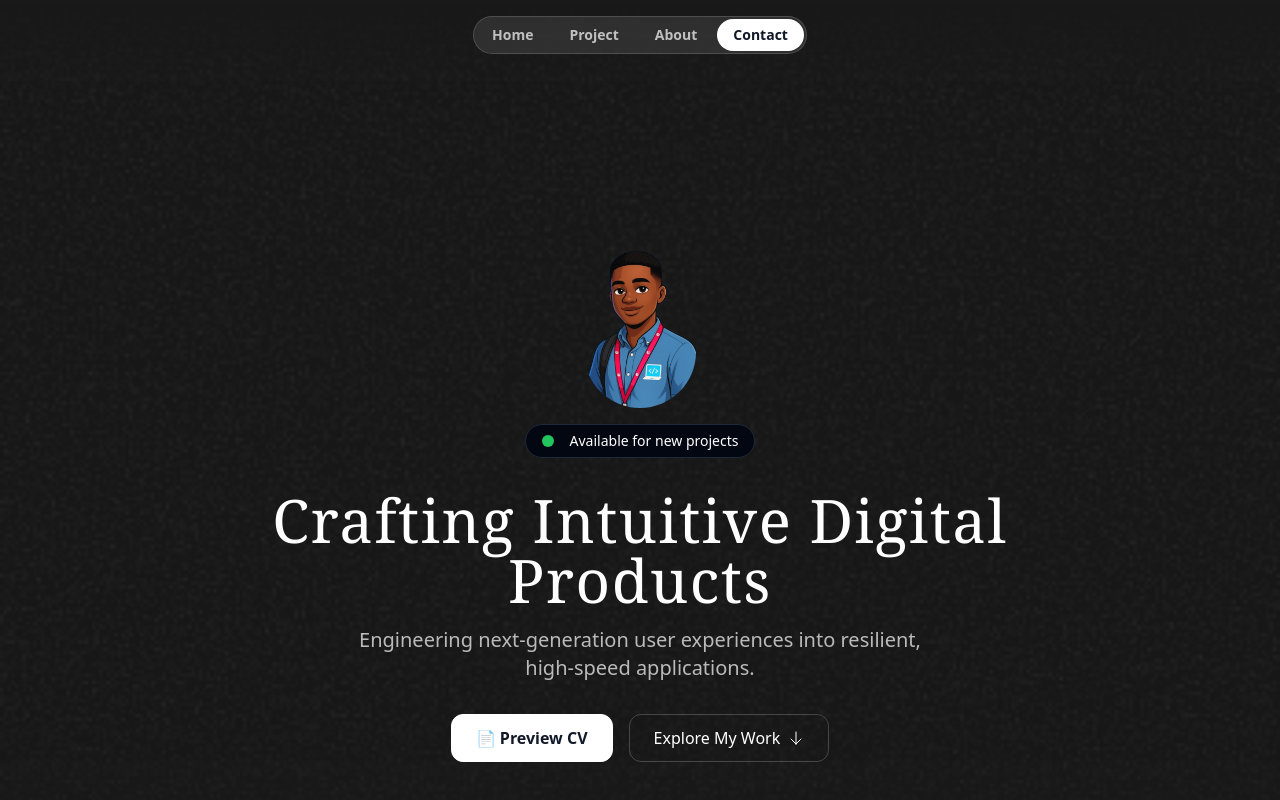
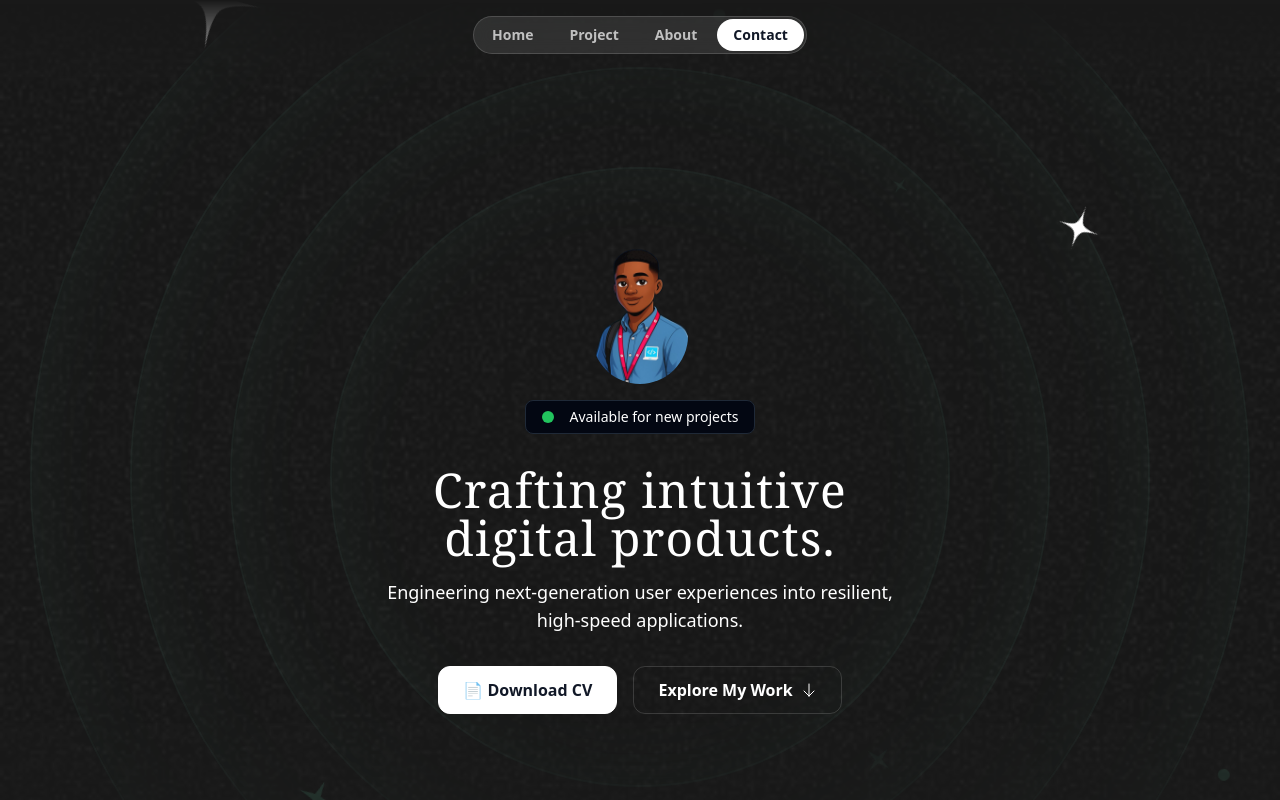
Before and after one commit to faruk-olawale/my-portfolio, a Next.js app: page / in a window 1280 px wide. Shown: the top 800 px of the page. Built offline with nearby package versions, Linux system fonts and the light colour scheme; a web font is replaced by a local one.

Commit message:
initial message

```diff
--- a/src/sections/Hero.tsx
+++ b/src/sections/Hero.tsx
@@ -2,67 +2,109 @@
 import Image from "next/image";
 import memojiImage from "@/assets/images/my-image.png";
 import grainImage from "@/assets/images/grain.jpg";
-import ArrowDownIcon from "@/assets/icons/arrow-down.svg";
+import ArrowDown from "@/assets/icons/arrow-down.svg";
+import StarIcon from "@/assets/icons/star.svg";
+import { HeroOrbit } from "@/components/HeroOrbit";
+import SparkleIcon from "@/assets/icons/sparkle.svg";
 
 export const HeroSection = () => {
   return (
-    <section className="relative py-32 md:py-48 lg:py-60 overflow-x-clip">
-      {/* ================= BACKGROUND ================= */}
+    <div className="py-32 md:py-48 lg:py-60 relative z-0 overflow-x-clip">
+
+      {/* ================= BACKGROUND + ORBITS ================= */}
       <div className="absolute inset-0 pointer-events-none [mask-image:linear-gradient(to_bottom,transparent,black_10%,black_70%,transparent)]">
         {/* Grain Background */}
         <div
           className="absolute inset-0 -z-30 opacity-5 pointer-events-none"
           style={{ backgroundImage: `url(${grainImage.src})`, backgroundSize: "cover" }}
         />
+
+        {/* Hero Items */}
+        <div className="size-[620px] hero-item pointer-events-none"></div>
+        <div className="size-[820px] hero-item pointer-events-none"></div>
+        <div className="size-[1020px] hero-item pointer-events-none"></div>
+        <div className="size-[1220px] hero-item pointer-events-none"></div>
+
+        {/* Hero Orbits */}
+        <HeroOrbit size={430} rotation={79} shouldOrbit orbitDuration="30s" shouldspin spinDuration="6s">
+          <SparkleIcon className="size-8 text-emerald-300/5 pointer-events-none" />
+        </HeroOrbit>
+        <HeroOrbit size={440} rotation={-14} shouldOrbit orbitDuration="32s" shouldspin spinDuration="6s">
+          <SparkleIcon className="size-5 text-emerald-300/5 pointer-events-none" />
+        </HeroOrbit>
+        <HeroOrbit size={520} rotation={-41} shouldOrbit orbitDuration="34s" shouldspin spinDuration="6s">
+          <div className="size-3 rounded-full bg-emerald-300/15 pointer-events-none" />
+        </HeroOrbit>
+        <HeroOrbit size={530} rotation={178} shouldOrbit orbitDuration="36s" shouldspin spinDuration="6s">
+          <SparkleIcon className="size-10 text-emerald-300/20 pointer-events-none" />
+        </HeroOrbit>
+        <HeroOrbit size={550} rotation={98} shouldOrbit orbitDuration="38s" shouldspin spinDuration="6s">
+          <StarIcon className="size-8 text-white pointer-events-none" />
+        </HeroOrbit>
+        <HeroOrbit size={590} rotation={20} shouldOrbit orbitDuration="40s" shouldspin spinDuration="6s">
+          <StarIcon className="size-12 text-white pointer-events-none" />
+        </HeroOrbit>
+        <HeroOrbit size={650} rotation={-51} shouldOrbit orbitDuration="42s" shouldspin spinDuration="6s">
+          <div className="size-2 rounded-full bg-emerald-300/15 pointer-events-none" />
+        </HeroOrbit>
+        <HeroOrbit size={710} rotation={144} shouldOrbit orbitDuration="44s" shouldspin spinDuration="6s">
+          <SparkleIcon className="size-14 text-emerald-300/20 pointer-events-none" />
+        </HeroOrbit>
+        <HeroOrbit size={720} rotation={85} shouldOrbit orbitDuration="46s" shouldspin spinDuration="6s">
+          <div className="size-3 rounded-full bg-emerald-300/15 pointer-events-none" />
+        </HeroOrbit>
+        <HeroOrbit size={800} rotation={-72} shouldOrbit orbitDuration="48s" shouldspin spinDuration="6s">
+          <StarIcon className="size-28 text-white pointer-events-none" />
+        </HeroOrbit>
       </div>
 
       {/* ================= MAIN CONTENT ================= */}
       <div className="container max-w-5xl mx-auto px-4 relative z-10 flex flex-col items-center text-center">
+
         {/* Memoji */}
-        <Image src={memojiImage} className="w-24 md:w-28 rounded-full" alt="my picture" />
+        <Image src={memojiImage} className="w-20 sm:w-24 md:w-24 rounded-full" alt="my picture" />
 
         {/* Availability Badge */}
-        <div className="mt-4 inline-flex items-center gap-4 bg-gray-950 border border-gray-800 px-4 py-1.5 rounded-full">
+        <div className="bg-gray-950 border border-gray-800 px-4 py-1.5 inline-flex items-center gap-4 rounded-lg mt-4">
           <div className="relative">
-            <div className="bg-green-500 w-3 h-3 rounded-full animate-ping absolute inset-0" />
-            <div className="bg-green-500 w-3 h-3 rounded-full relative" />
+            <div className="bg-green-500 w-3 h-3 rounded-full animate-ping absolute inset-0"></div>
+            <div className="bg-green-500 w-3 h-3 rounded-full relative"></div>
           </div>
-          <span className="text-sm font-medium">Available for new projects</span>
+          <div className="text-sm font-medium">Available for new projects</div>
         </div>
 
-        {/* Heading */}
-        <h1 className="mt-8 font-serif text-4xl md:text-5xl lg:text-6xl tracking-wide">
-          Crafting Intuitive Digital Products
-        </h1>
-
-        <p className="mt-4 max-w-xl text-white/70 text-lg md:text-xl">
-          Engineering next-generation user experiences into resilient, high-speed applications.
-        </p>
+        {/* Heading & Subtext */}
+        <div className="max-w-lg mx-auto mt-8">
+          <h1 className="font-serif text-3xl md:text-5xl text-center tracking-wide">
+            Crafting intuitive digital products.
+          </h1>
+          <p className="mt-4 text-center text-white/68 md:text-lg">
+            Engineering next-generation user experiences into resilient, high-speed applications.
+          </p>
+        </div>
 
         {/* CTA Buttons */}
-        <div className="mt-8 flex flex-col sm:flex-row gap-4 justify-center">
-          {/* Preview CV */}
+        <div className="flex flex-col md:flex-row justify-center items-center mt-8 gap-4">
+
+          {/* Download CV */}
           <a
             href="/cv.pdf"
-            target="_blank"
-            rel="noopener noreferrer"
-            className="inline-flex items-center gap-2 px-6 py-3 h-12 rounded-xl bg-white text-gray-900 font-semibold border border-white hover:bg-gray-100 transition"
+            download
+            className="inline-flex items-center gap-2 border border-white bg-white text-gray-900 h-12 px-6 rounded-xl relative z-20"
           >
-            📄 Preview CV
+            <span className="font-semibold">📄 Download CV</span>
           </a>
 
-          {/* Explore Work */}
+          {/* Explore My Work */}
           <a
             href="#project"
-            className="inline-flex items-center gap-2 px-6 py-3 h-12 rounded-xl border border-white/20 text-white hover:bg-white/10 transition"
+            className="inline-flex items-center gap-2 border border-white/15 px-6 h-12 rounded-xl relative z-20"
           >
-            <span className="inline-flex items-center gap-2">
-              Explore My Work
-              <ArrowDownIcon className="w-4 h-4" />
-            </span>
+            <span className="font-semibold">Explore My Work</span>
+            <ArrowDown className="size-4" />
           </a>
         </div>
       </div>
-    </section>
+    </div>
   );
 };
```
